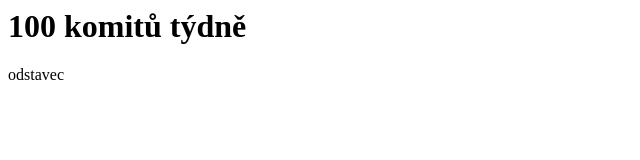
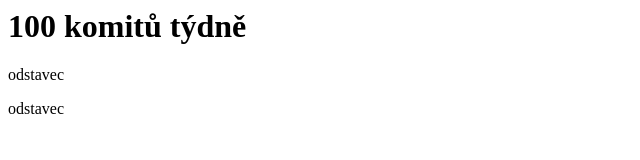
Before and after one commit to frytol/alza-part1, a plain HTML site: page index.html in a window 1280 px wide. Shown: the full height of the page, 0-640 px from the left. Drawn offline with Linux system fonts and the light colour scheme.

Commit message:
ignoruji.html už ignoruji

```diff
--- a/index.html
+++ b/index.html
@@ -1,3 +1,4 @@
 <!--tohle je prostě komentář-->
 <h1>100 komitů týdně</h1>
 <p>odstavec</p>
+<p>odstavec</p>
```
Also changed, not shown: 1 other file.
